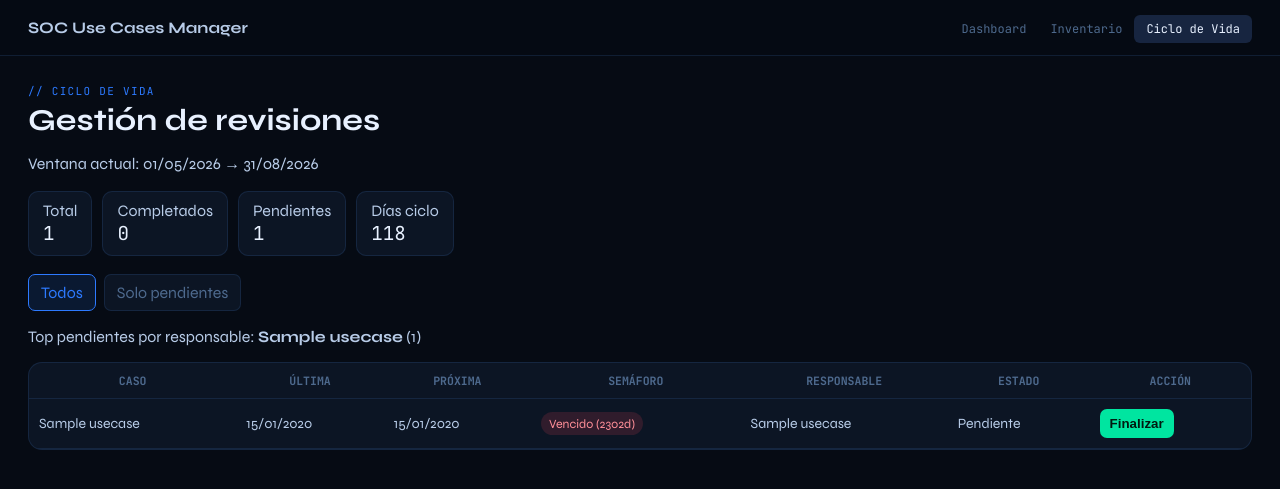
After one commit to mrkeso1/soc_usecases, a Django app: page /usecases/lifecycle/ in a window 1280 px wide. The commit adds this page. Shown: the top 489 px of the page. Run offline with Django 5.2, Linux system fonts and the light colour scheme; a user stored in the database is signed in; tables that the repository leaves empty hold one stand-in row (values such as "Sample post").

```diff
--- a/app/apps/usecases/urls.py
+++ b/app/apps/usecases/urls.py
@@ -2,21 +2,29 @@ from django.urls import path
 from .views import (
     usecase_list,
     usecase_detail,
+    usecase_create,
     usecase_edit,
     usecase_quick_update,
+    usecase_delete,
     usecase_bulk_update,
     mitre_attack_autocomplete,
     d3fend_autocomplete,
     export_usecases_csv,
+    lifecycle_management_view,
+    lifecycle_mark_done,
 )
 
 urlpatterns = [
     path("", usecase_list, name="usecase_list"),
+    path("new/", usecase_create, name="usecase_create"),
     path("export/csv/", export_usecases_csv, name="export_usecases_csv"),
     path("bulk-update/", usecase_bulk_update, name="usecase_bulk_update"),
+    path("lifecycle/", lifecycle_management_view, name="lifecycle_management"),
+    path("lifecycle/<int:pk>/done/", lifecycle_mark_done, name="lifecycle_mark_done"),
     path("autocomplete/mitre/", mitre_attack_autocomplete, name="mitre_attack_autocomplete"),
     path("autocomplete/d3fend/", d3fend_autocomplete, name="d3fend_autocomplete"),
     path("<int:pk>/", usecase_detail, name="usecase_detail"),
     path("<int:pk>/edit/", usecase_edit, name="usecase_edit"),
     path("<int:pk>/quick-update/", usecase_quick_update, name="usecase_quick_update"),
+    path("<int:pk>/delete/", usecase_delete, name="usecase_delete"),
 ]
--- a/app/apps/usecases/views.py
+++ b/app/apps/usecases/views.py
@@ -7,7 +7,7 @@ from django.contrib import messages
 from django.contrib.auth.decorators import login_required
 from django.db import transaction
 from django.db.models import Q
-from django.http import HttpResponse, JsonResponse
+from django.http import HttpResponse, JsonResponse, HttpResponseForbidden
 from django.shortcuts import get_object_or_404, redirect, render
 from django.urls import reverse
 
@@ -70,8 +70,6 @@ def _get_filtered_usecases(request, *, with_prefetch: bool = True):
     status            = request.GET.get("status", "").strip()
     device            = request.GET.get("device", "").strip()
     severity          = request.GET.get("severity", "").strip()
-    validation_status = request.GET.get("validation_status", "").strip()
-    validation_result = request.GET.get("validation_result", "").strip()
     enabled           = request.GET.get("enabled", "").strip()
     owner             = request.GET.get("owner", "").strip()
     review_state      = request.GET.get("review_state", "").strip()
@@ -252,18 +250,12 @@ def dashboard_view(request):
 
     device            = request.GET.get("device", "").strip()
     severity          = request.GET.get("severity", "").strip()
-    validation_status = request.GET.get("validation_status", "").strip()
-    validation_result = request.GET.get("validation_result", "").strip()
     enabled           = request.GET.get("enabled", "").strip()
 
     if device:
         base_qs = base_qs.filter(device__iexact=device)
     if severity:
         base_qs = base_qs.filter(severity__iexact=severity)
-    if validation_status:
-        base_qs = base_qs.filter(validation_status=validation_status)
-    if validation_result:
-        base_qs = base_qs.filter(validation_result=validation_result)
     if enabled == "yes":
         base_qs = base_qs.filter(is_enabled=True)
     elif enabled == "no":
@@ -379,12 +371,8 @@ def dashboard_view(request):
         "devices":                    devices,
         "selected_device":            device,
         "selected_severity":          severity,
-        "selected_validation_status": validation_status,
-        "selected_validation_result": validation_result,
         "selected_enabled":           enabled,
         "severity_choices":           UseCase.SEVERITY_CHOICES,
-        "validation_status_choices":  UseCase.VALIDATION_STATUS_CHOICES,
-        "validation_result_choices":  UseCase.VALIDATION_RESULT_CHOICES,
         "attack_radials":             attack_radials,
         "d3fend_radials":             d3fend_radials,
         "covered_attack_techniques":  covered_attack_techniques,
@@ -411,8 +399,6 @@ def usecase_list(request):
     status            = request.GET.get("status", "").strip()
     device            = request.GET.get("device", "").strip()
     severity          = request.GET.get("severity", "").strip()
-    validation_status = request.GET.get("validation_status", "").strip()
-    validation_result = request.GET.get("validation_result", "").strip()
     enabled           = request.GET.get("enabled", "").strip()
     owner             = request.GET.get("owner", "").strip()
     review_state      = request.GET.get("review_state", "").strip()
@@ -480,8 +466,6 @@ def usecase_list(request):
         "selected_status":            status,
         "selected_device":            device,
         "selected_severity":          severity,
-        "selected_validation_status": validation_status,
-        "selected_validation_result": validation_result,
         "selected_enabled":           enabled,
         "selected_owner":             owner,
         "selected_review_state":      review_state,
@@ -497,8 +481,6 @@ def usecase_list(request):
         "devices":                    devices,
         "owners":                     owners,
         "severity_choices":           UseCase.SEVERITY_CHOICES,
-        "validation_status_choices":  UseCase.VALIDATION_STATUS_CHOICES,
-        "validation_result_choices":  UseCase.VALIDATION_RESULT_CHOICES,
         "visible_total":              visible_total,
         "visible_overdue":            visible_overdue,
         "visible_soon":               visible_soon,
@@ -540,6 +522,28 @@ def export_usecases_csv(request):
         ])
 
     return response
+
+
+@login_required
+def usecase_create(request):
+    if request.method == "POST":
+        form = UseCaseForm(request.POST)
+        if form.is_valid():
+            usecase = form.save(commit=False)
+            usecase.created_by = request.user
+            usecase.updated_by = request.user
+            usecase.save()
+            form.save_m2m()
+            messages.success(request, "Caso de uso creado correctamente.")
+            return redirect("usecase_detail", pk=usecase.pk)
+    else:
+        form = UseCaseForm()
+
+    return render(
+        request,
+        "usecases/usecase_form.html",
+        {"form": form, "title": "Nuevo caso de uso"},
+    )
 
 
 @login_required
@@ -716,3 +720,114 @@ def d3fend_autocomplete(request):
         for obj in qs.order_by("code", "name")[:20]
     ]
     return JsonResponse({"results": data})
+
+
+LIFECYCLE_CHECKPOINTS = [(4, 30), (8, 31), (12, 31)]
+
+
+def _current_lifecycle_window(today: date):
+    checkpoints = [date(today.year, m, d) for m, d in LIFECYCLE_CHECKPOINTS]
+    for cp in checkpoints:
+        if today <= cp:
+            idx = checkpoints.index(cp)
+            start = date(today.year, 1, 1) if idx == 0 else checkpoints[idx - 1] + timedelta(days=1)
+            return start, cp
+    start = checkpoints[-1] + timedelta(days=1)
+    end = date(today.year + 1, 4, 30)
+    return start, end
+
+
+@login_required
+def lifecycle_management_view(request):
+    today = date.today()
+    cycle_start, cycle_end = _current_lifecycle_window(today)
+    only_pending = request.GET.get("only_pending") == "1"
+
+    usecases = UseCase.objects.all().order_by("name")
+    rows = []
+    completed_in_cycle = 0
+    owner_pending_counter = Counter()
+
+    for uc in usecases:
+        last_check = uc.last_validation_date
+        completed = bool(last_check and cycle_start <= last_check <= cycle_end)
+        if completed:
+            completed_in_cycle += 1
+
+        review_days = uc.days_until_review
+        if review_days is None:
+            review_badge = "Sin fecha"
+            review_level = "neutral"
+        elif review_days < 0:
+            review_badge = f"Vencido ({abs(review_days)}d)"
+            review_level = "danger"
+        elif review_days <= 15:
+            review_badge = f"Por vencer ({review_days}d)"
+            review_level = "warn"
+        else:
+            review_badge = f"Al día ({review_days}d)"
+            review_level = "ok"
+
+        is_pending = not completed
+        if is_pending:
+            owner_key = uc.owner_name.strip() if uc.owner_name else "Sin responsable"
+            owner_pending_counter[owner_key] += 1
+
+        if only_pending and not is_pending:
+            continue
+
+        rows.append({
+            "usecase": uc,
+            "last_check": last_check,
+            "next_check": uc.next_review_date,
+            "owner": uc.owner_name,
+            "task_status": "Finalizada" if completed else "Pendiente",
+            "is_pending": is_pending,
+            "review_badge": review_badge,
+            "review_level": review_level,
+        })
+
+    total = UseCase.objects.count()
+    pending = total - completed_in_cycle
+    days_left = (cycle_end - today).days
+
+    context = {
+        "rows": rows,
+        "cycle_start": cycle_start,
+        "cycle_end": cycle_end,
+        "summary_total": total,
+        "summary_completed": completed_in_cycle,
+        "summary_pending": pending,
+        "summary_days_left": days_left,
+        "only_pending": only_pending,
+        "owner_pending_summary": owner_pending_counter.most_common(5),
+    }
+    return render(request, "usecases/lifecycle_management.html", context)
+
+
+@login_required
+def lifecycle_mark_done(request, pk):
+    if request.method != 'POST':
+        return redirect('lifecycle_management')
+
+    uc = get_object_or_404(UseCase, pk=pk)
+    uc.last_validation_date = date.today()
+    uc.validation_status = 'Finalizado'
+    uc.updated_by = request.user
+    uc.save()
+    messages.success(request, f"Ciclo de vida actualizado para '{uc.name}'.")
+    return redirect('lifecycle_management')
+
+
+@login_required
+def usecase_delete(request, pk):
+    if request.method != "POST":
+        return redirect("usecase_detail", pk=pk)
+    if not (request.user.is_staff or request.user.is_superuser):
+        return HttpResponseForbidden("Solo administradores pueden eliminar casos de uso.")
+
+    usecase = get_object_or_404(UseCase, pk=pk)
+    name = usecase.name
+    usecase.delete()
+    messages.success(request, f"Caso de uso '{name}' eliminado.")
+    return redirect("usecase_list")
--- a/app/config/settings.py
+++ b/app/config/settings.py
@@ -103,3 +103,7 @@ AUTH_USER_MODEL = "accounts.User"
 LOGIN_URL = "/login/"
 LOGIN_REDIRECT_URL = "/dashboard/"
 LOGOUT_REDIRECT_URL = "/login/"
+AUTHENTICATION_BACKENDS = [
+    "apps.accounts.backends.AdminConfiguredLDAPBackend",
+    "django.contrib.auth.backends.ModelBackend",
+]
--- /dev/null
+++ b/app/templates/usecases/lifecycle_management.html
@@ -0,0 +1,56 @@
+<!DOCTYPE html>
+<html lang="es">
+<head>
+    <meta charset="UTF-8">
+    <meta name="viewport" content="width=device-width, initial-scale=1.0">
+    <title>Ciclo de Vida — SOC Use Cases Manager</title>
+    <link rel="preconnect" href="https://fonts.googleapis.com">
+    <link rel="preconnect" href="https://fonts.gstatic.com" crossorigin>
+    <link href="https://fonts.googleapis.com/css2?family=JetBrains+Mono:wght@300;400;500;600;700&family=Syne:wght@400;500;600;700;800&display=swap" rel="stylesheet">
+    <style>
+        :root {--bg:#060b14;--surface:#0c1524;--surface-2:#111d30;--surface-3:#172540;--border:rgba(56,100,163,.22);--border-bright:rgba(56,100,163,.55);--text:#b8cce8;--text-strong:#e8f1ff;--text-muted:#4e6a8e;--accent:#2d7aff;--accent-dim:rgba(45,122,255,.12);--good:#00e5a0;--medium:#f5a623;--bad:#ff4757;}
+        *{box-sizing:border-box} body{font-family:'Syne',sans-serif;background:var(--bg);color:var(--text);margin:0}
+        .topbar{position:sticky;top:0;z-index:100;display:flex;justify-content:space-between;align-items:center;padding:0 28px;height:56px;background:rgba(6,11,20,.92);backdrop-filter:blur(12px);border-bottom:1px solid var(--border)}
+        .topbar-nav a{font-family:'JetBrains Mono',monospace;font-size:12px;color:var(--text-muted);text-decoration:none;padding:6px 12px;border-radius:6px}.topbar-nav a.active,.topbar-nav a:hover{color:var(--text-strong);background:var(--surface-3)}
+        .container{padding:28px}.page-eyebrow{font-family:'JetBrains Mono',monospace;font-size:11px;color:var(--accent);letter-spacing:.12em;text-transform:uppercase}.page-title{font-size:1.9rem;color:var(--text-strong);margin:4px 0}
+        .summary-strip{display:flex;gap:10px;flex-wrap:wrap;margin:18px 0}.summary-chip{background:var(--surface);border:1px solid var(--border);border-radius:10px;padding:9px 14px}.chip-value{font-family:'JetBrains Mono',monospace;font-size:1.2rem;color:var(--text-strong)}
+        .toolbar-row{display:flex;gap:8px;align-items:center;margin-bottom:14px}.btn-tab{padding:8px 12px;border:1px solid var(--border);border-radius:7px;background:var(--surface);color:var(--text-muted);text-decoration:none}.btn-tab.active{background:var(--accent-dim);border-color:var(--accent);color:var(--accent)}
+        .table-wrap{background:var(--surface);border:1px solid var(--border);border-radius:14px;overflow:auto}
+        table{width:100%;border-collapse:collapse}th,td{padding:10px;border-bottom:1px solid var(--border);font-size:.88rem}th{font-family:'JetBrains Mono',monospace;color:var(--text-muted);text-transform:uppercase;font-size:.72rem}
+        .badge{padding:4px 8px;border-radius:999px;font-size:.78rem}.danger{background:rgba(255,71,87,.15);color:#ff8f98}.warn{background:rgba(245,166,35,.15);color:#ffd37a}.neutral{background:rgba(148,163,184,.15);color:#cbd5e1}.okb{background:rgba(0,229,160,.15);color:#7cf7cf}
+        .btn-save{background:var(--good);color:#001a10;border:0;padding:7px 10px;border-radius:7px;font-weight:700}
+    </style>
+</head>
+<body>
+<nav class="topbar"><div><strong>SOC Use Cases Manager</strong></div><div class="topbar-nav"><a href="/dashboard/">Dashboard</a><a href="/usecases/">Inventario</a><a class="active" href="{% url 'lifecycle_management' %}">Ciclo de Vida</a></div></nav>
+<div class="container">
+    <div class="page-eyebrow">// CICLO DE VIDA</div>
+    <h1 class="page-title">Gestión de revisiones</h1>
+    <p>Ventana actual: {{ cycle_start|date:"d/m/Y" }} → {{ cycle_end|date:"d/m/Y" }}</p>
+
+    <div class="summary-strip">
+        <div class="summary-chip">Total <div class="chip-value">{{ summary_total }}</div></div>
+        <div class="summary-chip">Completados <div class="chip-value">{{ summary_completed }}</div></div>
+        <div class="summary-chip">Pendientes <div class="chip-value">{{ summary_pending }}</div></div>
+        <div class="summary-chip">Días ciclo <div class="chip-value">{{ summary_days_left }}</div></div>
+    </div>
+
+    <div class="toolbar-row">
+        <a class="btn-tab {% if not only_pending %}active{% endif %}" href="?">Todos</a>
+        <a class="btn-tab {% if only_pending %}active{% endif %}" href="?only_pending=1">Solo pendientes</a>
+    </div>
+
+    {% if owner_pending_summary %}<p>Top pendientes por responsable: {% for owner, count in owner_pending_summary %}<strong>{{ owner }}</strong> ({{ count }}){% if not forloop.last %}, {% endif %}{% endfor %}</p>{% endif %}
+
+    <div class="table-wrap"><table><thead><tr><th>Caso</th><th>Última</th><th>Próxima</th><th>Semáforo</th><th>Responsable</th><th>Estado</th><th>Acción</th></tr></thead><tbody>
+    {% for row in rows %}<tr>
+        <td>{{ row.usecase.name }}</td>
+        <td>{% if row.last_check %}{{ row.last_check|date:"d/m/Y" }}{% else %}—{% endif %}</td>
+        <td>{% if row.next_check %}{{ row.next_check|date:"d/m/Y" }}{% else %}—{% endif %}</td>
+        <td><span class="badge {{ row.review_level }} {% if row.review_level == 'ok' %}okb{% endif %}">{{ row.review_badge }}</span></td>
+        <td>{{ row.owner|default:'—' }}</td><td>{{ row.task_status }}</td>
+        <td>{% if row.is_pending %}<form method="post" action="{% url 'lifecycle_mark_done' row.usecase.pk %}">{% csrf_token %}<button class="btn-save" type="submit">Finalizar</button></form>{% else %}✓{% endif %}</td>
+    </tr>{% endfor %}
+    </tbody></table></div>
+</div>
+</body></html>
--- a/app/templates/usecases/usecase_form.html
+++ b/app/templates/usecases/usecase_form.html
@@ -312,14 +312,14 @@
                     <div class="field">
                         <label>Próxima revisión</label>
                         <div class="readonly-box">
-                            {{ usecase.next_review_date|default:"Se calculará al guardar" }}
+                            {% if usecase %}{{ usecase.next_review_date|default:"Se calculará al guardar" }}{% else %}Se calculará al guardar{% endif %}
                         </div>
                     </div>
 
                     <div class="field">
                         <label>Contador</label>
                         <div class="readonly-box">
-                            {{ usecase.review_countdown_label }}
+                            {% if usecase %}{{ usecase.review_countdown_label }}{% else %}Sin fecha{% endif %}
                         </div>
                     </div>
 
@@ -331,7 +331,7 @@
 
                 <div class="actions">
                     <button type="submit">Guardar cambios</button>
-                    <a href="{% url 'usecase_detail' usecase.pk %}">Cancelar</a>
+                    {% if usecase %}<a href="{% url 'usecase_detail' usecase.pk %}">Cancelar</a>{% else %}<a href="{% url 'usecase_list' %}">Cancelar</a>{% endif %}
                 </div>
             </form>
         </div>
--- a/app/templates/usecases/usecase_list.html
+++ b/app/templates/usecases/usecase_list.html
@@ -708,6 +708,7 @@
     <div class="topbar-nav">
         <a href="/dashboard/">Dashboard</a>
         <a href="/usecases/" class="active">Inventario</a>
+        <a href="/usecases/lifecycle/">Ciclo de Vida</a>
         <div class="topbar-divider"></div>
         <a href="/admin/">Admin</a>
         <a href="{% url 'logout' %}">Salir</a>
@@ -786,6 +787,9 @@
         <a class="btn-tab {% if selected_view == 'detailed' %}active{% endif %}"
            href="?{% if request.GET %}{% for k,v in request.GET.items %}{% if k != 'view' %}{{ k }}={{ v|urlencode }}&{% endif %}{% endfor %}{% endif %}view=detailed">
             Detallado
+        </a>
+        <a class="btn-export" href="{% url 'usecase_create' %}">
+            + Nuevo caso de uso
         </a>
         <a class="btn-export" href="{% url 'export_usecases_csv' %}?{% for k,v in request.GET.items %}{{ k }}={{ v|urlencode }}&{% endfor %}">
             ↓ Exportar CSV
--- a/requirements.txt
+++ b/requirements.txt
@@ -3,5 +3,5 @@ psycopg[binary]==3.2.6
 gunicorn==23.0.0
 python-dotenv==1.0.1
 openpyxl==3.1.5
-openpyxl==3.1.5
 requests==2.32.3
+ldap3==2.9.1
```
Also changed, not shown: app/apps/accounts/admin.py (+13 -6 lines), app/apps/accounts/backends.py (added, +101 -0 lines), app/apps/accounts/models.py (+33 -0 lines), app/apps/usecases/admin.py (+7 -1 lines), app/apps/usecases/models.py (+24 -2 lines), app/templates/dashboard.html (+0 -18 lines), app/templates/usecases/usecase_detail.html (+9 -0 lines), app/apps/accounts/migrations/0002_ldapsettings.py (added), app/apps/usecases/migrations/0008_lifecyclesettings.py (added).
